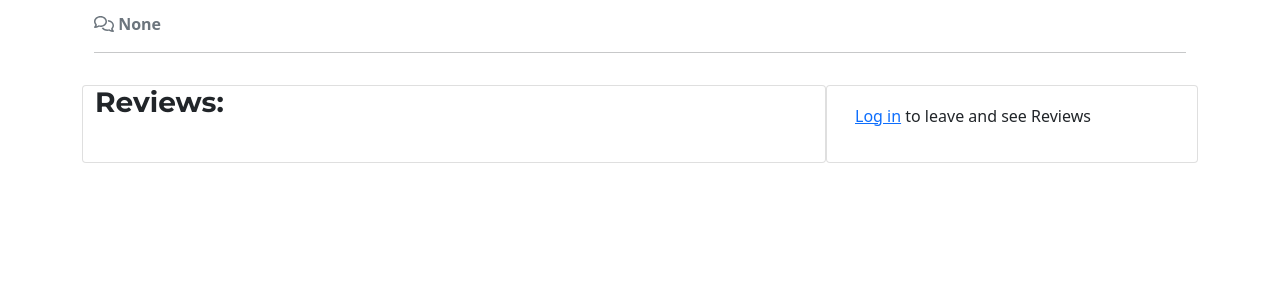
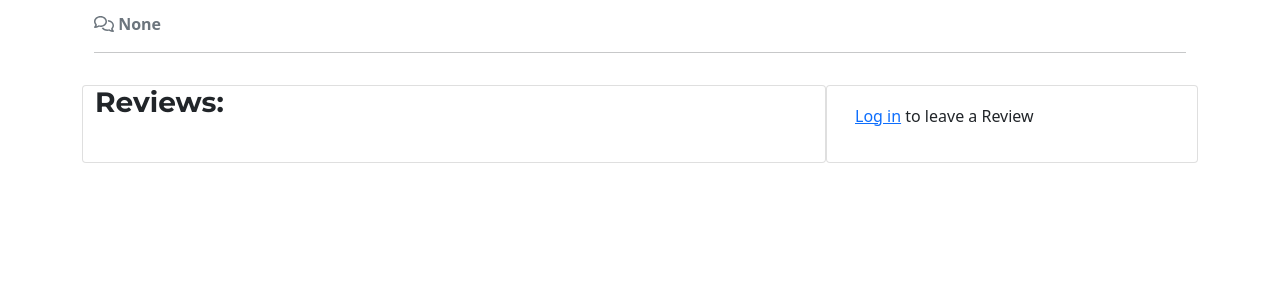
Before and after one commit to UloE-G/GoldenWokV3, a Django app: page / in a window 1280 px wide. Shown: the part 2147-2447 px from the top of the page. Run offline with Django 4.2, Linux system fonts and the light colour scheme; data that the repository does not hold is empty; some libraries are stand-ins or nearby versions.

Commit message:
Changed wording on the reviews login line

```diff
--- a/about/templates/about/index.html
+++ b/about/templates/about/index.html
@@ -143,7 +143,7 @@
                             class="btn btn-signup btn-lg">Submit</button>
                         </form>
                         {% else %}
-                        <p><a href="{% url 'account_login' %}">Log in</a> to leave and see Reviews</p>
+                        <p><a href="{% url 'account_login' %}">Log in</a> to leave a Review</p>
                         {% endif %}
                         </div>
                     </div>
```
